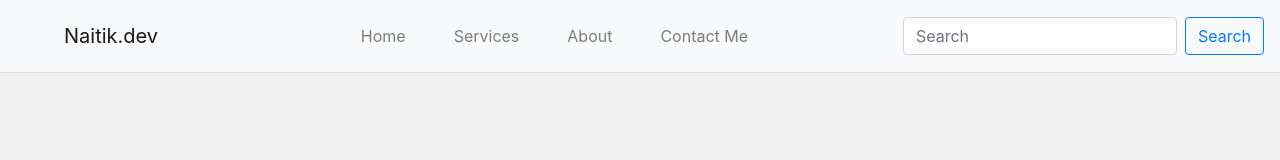
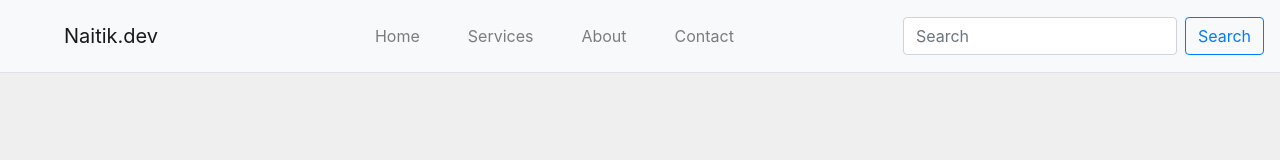
Before and after one commit to Naitik-ReactJs/router-v5, a React (Create React App) app: page / in a window 1280 px wide. Shown: the top 160 px of the page. Built offline with nearby package versions, Linux system fonts and the light colour scheme.

Commit message:
Link made reusuable

```diff
--- a/src/App.js
+++ b/src/App.js
@@ -1,4 +1,4 @@
-import React from "react";
+import React, { Fragment } from "react";
 import { BrowserRouter as Router, Switch, Route, Link } from "react-router-dom";
 import Home from "./pages/Home";
 import About from "./pages/About";
@@ -6,11 +6,49 @@ import Services from "./pages/Services";
 import Contact from "./pages/Contact";
 import "./App.css";
 export default function App() {
+  let liCollection = [
+    {
+      id: 1,
+      to: "/",
+      name: "Home",
+    },
+    {
+      id: 2,
+      to: "/services",
+      name: "Services",
+    },
+    {
+      id: 3,
+      to: "/about",
+      name: "About",
+    },
+
+    {
+      id: 4,
+      to: "/contact",
+      name: "Contact",
+    },
+  ];
+  const LinksToMap = () => {
+    const link = liCollection.map((liItem) => {
+      return (
+        <Fragment key={liItem.id}>
+          <li className="nav-item mx-3">
+            <Link to={liItem.to} className="nav-link">
+              {liItem.name}
+            </Link>
+          </li>
+        </Fragment>
+      );
+    });
+
+    return <ul className="navbar-nav m-auto">{link}</ul>;
+  };
   return (
     <Router>
       <div>
         <nav className="navbar navbar-expand-lg navbar-light bg-light border-bottom p-3">
-          <Link to="/" className="navbar-brand mx-5" href="#">
+          <Link to="/" className="navbar-brand mx-5">
             Naitik.dev
           </Link>
           <button
@@ -25,28 +63,8 @@ export default function App() {
             <span className="navbar-toggler-icon" />
           </button>
           <div className="collapse navbar-collapse" id="navbarSupportedContent">
-            <ul className="navbar-nav m-auto">
-              <li className="nav-item mx-3">
-                <Link to="/" className="nav-link" href="#">
-                  Home
-                </Link>
-              </li>
-              <li className="nav-item mx-3">
-                <Link to="/services" className="nav-link" href="#">
-                  Services
-                </Link>
-              </li>
-              <li className="nav-item mx-3">
-                <Link to="/about" className="nav-link" href="#">
-                  About
-                </Link>
-              </li>
-              <li className="nav-item mx-3">
-                <Link to="/contact" className="nav-link" href="#">
-                  Contact Me
-                </Link>
-              </li>
-            </ul>
+            <LinksToMap />
+
             <form className="form-inline my-2 my-lg-0">
               <input
                 className="form-control mr-sm-2"
```
